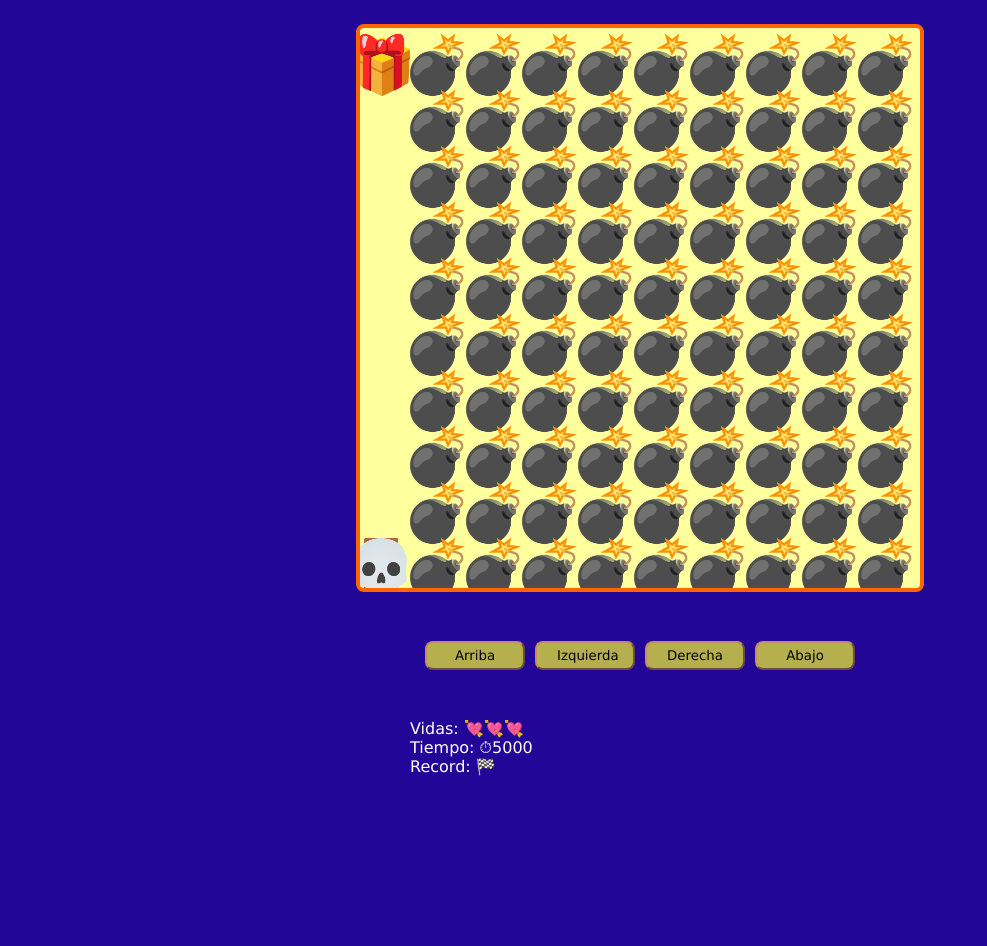
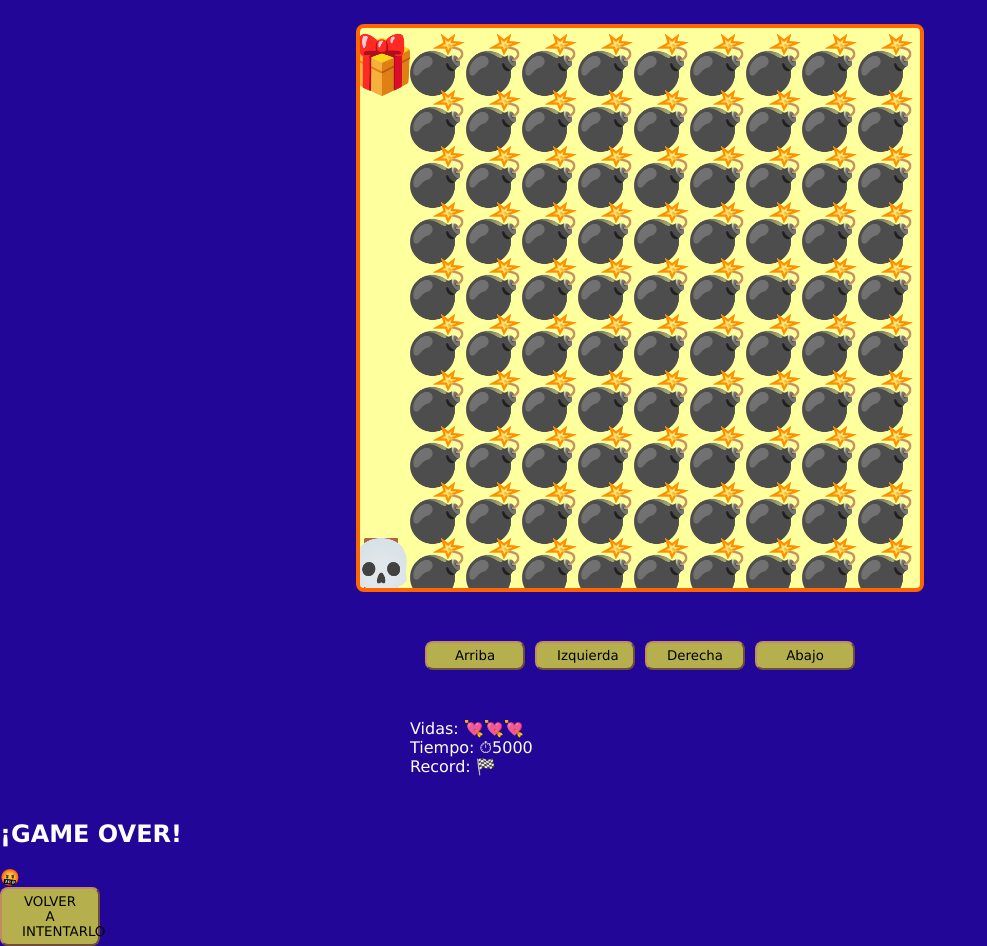
Before and after one commit to JuanDiSilva/juego-bombas-javaScript, a website: page index.html in a window 1280 px wide. Shown: the whole page, without its empty margins (0-987 px from the left). Before the commit the page ends 800 px from the top, so only its background shows below. Drawn offline with Linux system fonts and the light colour scheme.

Commit message:
Mejora con json

```diff
--- a/index.html
+++ b/index.html
@@ -25,6 +25,12 @@
             <p id="resultado"></p>
         </div>
       </div>
+
+      <div class="Perdiste display-none">
+        <h2>¡GAME OVER!</h2>
+        <p>🤬</p>
+        <button onclick="reload()">VOLVER A INTENTARLO</button>
+      </div>
       <script src="./java/maps.js"></script>
       <script src="./java/game.js"></script>
     </body>
--- a/java/game.js
+++ b/java/game.js
@@ -229,6 +229,13 @@ function mostrarVidas()
     const heartsArray = Array(vidas).fill(emojis['HEART']);
     spanLives.innerHTML = "";
     heartsArray.forEach(heart => spanLives.append(heart));
+    if(vidas <= 0)
+    {
+        const reload = () => {
+            location.reload();
+          };
+        reload();
+    }
 }
 //Funcion para mostar el tiempo en pantalla
 function mostrarTiempo()
```
Also changed, not shown: package.json (added, +11 -0 lines).
